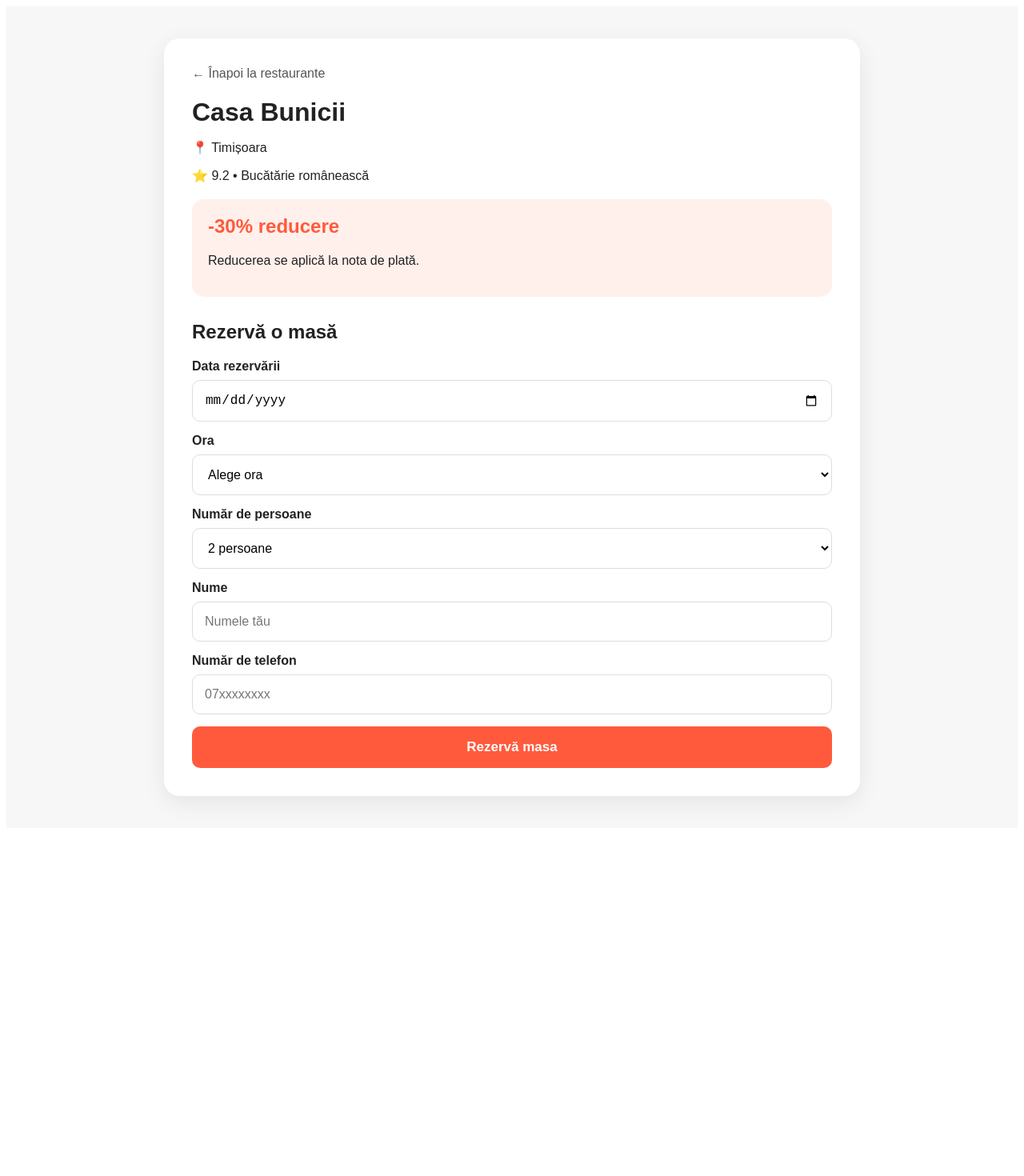
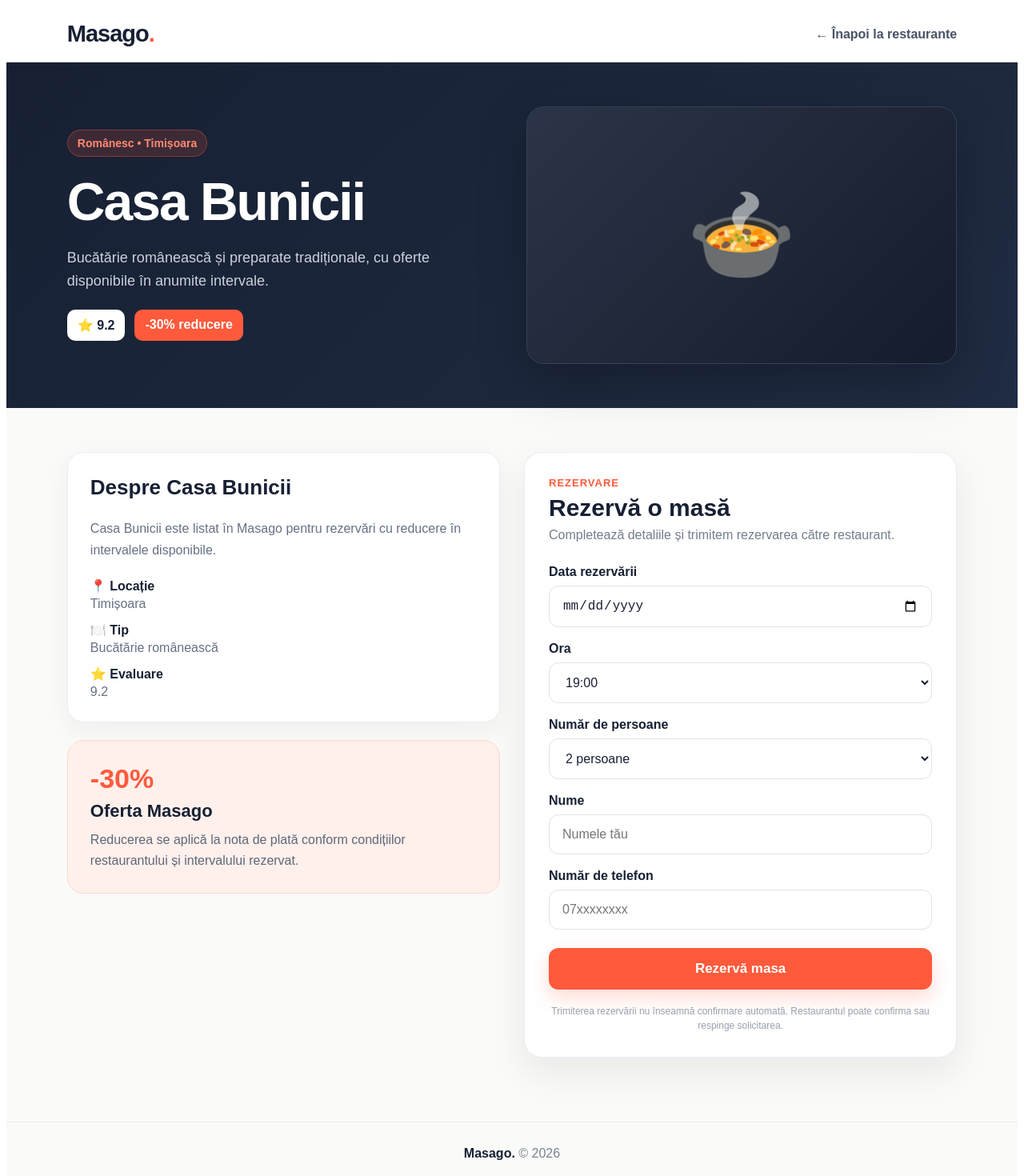
Before and after one commit to masago1/masago1, a Next.js app: page /restaurant in a window 1280 px wide. Shown: the top 1470 px of the page at 80% size. Before the commit the page ends 1043 px from the top, so only its background shows below. Built offline with nearby package versions, Linux system fonts and the light colour scheme.

Commit message:
Update page.js

```diff
--- a/app/restaurant/page.js
+++ b/app/restaurant/page.js
@@ -4,19 +4,12 @@ import { useState } from "react";
 
 export default function RestaurantPage() {
   const [date, setDate] = useState("");
-  const [time, setTime] = useState("");
+  const [time, setTime] = useState("19:00");
   const [guests, setGuests] = useState("2");
   const [name, setName] = useState("");
   const [phone, setPhone] = useState("");
   const [message, setMessage] = useState("");
   const [loading, setLoading] = useState(false);
-
-  function formatDateRomanian(value) {
-    if (!value) return "";
-
-    const [year, month, day] = value.split("-");
-    return `${day}/${month}/${year}`;
-  }
 
   async function handleReservation() {
     setMessage("");
@@ -48,9 +41,7 @@ export default function RestaurantPage() {
       process.env.NEXT_PUBLIC_SUPABASE_PUBLISHABLE_KEY;
 
     if (!supabaseUrl || !supabaseKey) {
-      setMessage(
-        "Conexiunea cu Supabase nu este configurată."
-      );
+      setMessage("Conexiunea cu Supabase nu este configurată.");
       return;
     }
 
@@ -61,13 +52,11 @@ export default function RestaurantPage() {
         `${supabaseUrl}/rest/v1/reservations`,
         {
           method: "POST",
-
           headers: {
             apikey: supabaseKey,
             "Content-Type": "application/json",
             Prefer: "return=minimal",
           },
-
           body: JSON.stringify({
             restaurant_name: "Casa Bunicii",
             reservation_date: date,
@@ -82,141 +71,380 @@ export default function RestaurantPage() {
 
       if (!response.ok) {
         const errorText = await response.text();
-        console.error(errorText);
-
-        setMessage(
-          `Eroare Supabase: ${errorText}`
-        );
+        console.error("Supabase error:", errorText);
+        setMessage(`Eroare Supabase: ${errorText}`);
         return;
       }
 
-      setMessage(
-        "✅ Rezervarea a fost trimisă cu succes!"
-      );
+      setMessage("✅ Rezervarea a fost trimisă cu succes!");
 
       setDate("");
-      setTime("");
+      setTime("19:00");
       setGuests("2");
       setName("");
       setPhone("");
     } catch (error) {
       console.error(error);
-
-      setMessage(
-        `Eroare: ${error.message}`
-      );
+      setMessage(`Eroare: ${error.message}`);
     } finally {
       setLoading(false);
     }
   }
 
-  const inputStyle = {
-    width: "100%",
-    padding: "15px",
-    borderRadius: "10px",
-    border: "1px solid #ddd",
-    fontSize: "16px",
-    boxSizing: "border-box",
-    background: "white",
+  function formatDateRomanian(value) {
+    if (!value) return "";
+    return value.split("-").reverse().join("/");
+  }
+
+  const fieldStyle = {
+    marginBottom: "18px",
   };
 
   const labelStyle = {
     display: "block",
+    fontWeight: "800",
     marginBottom: "8px",
-    fontWeight: "bold",
+    color: "#172033",
   };
 
-  const fieldStyle = {
-    marginBottom: "15px",
+  const inputStyle = {
+    width: "100%",
+    boxSizing: "border-box",
+    padding: "15px 16px",
+    border: "1px solid #dfe3e8",
+    borderRadius: "12px",
+    fontSize: "16px",
+    background: "white",
+    color: "#172033",
+    outline: "none",
   };
 
   return (
     <main
       style={{
+        minHeight: "100vh",
+        background: "#FAFAF8",
         fontFamily: "Arial, sans-serif",
-        background: "#f7f7f7",
-        minHeight: "100vh",
-        padding: "40px 6%",
-        color: "#222",
+        color: "#172033",
       }}
     >
-      <div
+      {/* HEADER */}
+      <header
         style={{
-          maxWidth: "800px",
-          margin: "auto",
           background: "white",
-          padding: "35px",
-          borderRadius: "20px",
-          boxShadow:
-            "0 8px 30px rgba(0,0,0,0.08)",
+          borderBottom: "1px solid #ececec",
+          padding: "18px 6%",
+          display: "flex",
+          justifyContent: "space-between",
+          alignItems: "center",
+          position: "sticky",
+          top: 0,
+          zIndex: 20,
         }}
       >
         <a
           href="/"
           style={{
             textDecoration: "none",
-            color: "#555",
+            color: "#172033",
+            fontSize: "29px",
+            fontWeight: "900",
+            letterSpacing: "-1px",
+          }}
+        >
+          Masago<span style={{ color: "#FF5A3C" }}>.</span>
+        </a>
+
+        <a
+          href="/"
+          style={{
+            textDecoration: "none",
+            color: "#485267",
+            fontWeight: "700",
           }}
         >
           ← Înapoi la restaurante
         </a>
+      </header>
+
+      {/* HERO */}
+      <section
+        style={{
+          background:
+            "linear-gradient(135deg, #172033 0%, #202C43 100%)",
+          color: "white",
+          padding: "55px 6%",
+        }}
+      >
+        <div
+          style={{
+            maxWidth: "1180px",
+            margin: "0 auto",
+            display: "grid",
+            gridTemplateColumns:
+              "repeat(auto-fit, minmax(300px, 1fr))",
+            gap: "35px",
+            alignItems: "center",
+          }}
+        >
+          <div>
+            <div
+              style={{
+                display: "inline-block",
+                background: "rgba(255,90,60,0.16)",
+                color: "#FF8A73",
+                border: "1px solid rgba(255,90,60,0.35)",
+                borderRadius: "999px",
+                padding: "8px 12px",
+                fontSize: "14px",
+                fontWeight: "800",
+                marginBottom: "18px",
+              }}
+            >
+              Românesc • Timișoara
+            </div>
 
             <h1
               style={{
-            fontSize: "32px",
-            marginBottom: "10px",
+                fontSize: "clamp(44px, 6vw, 66px)",
+                margin: 0,
+                letterSpacing: "-2px",
               }}
             >
               Casa Bunicii
             </h1>
 
-        <p>📍 Timișoara</p>
-
-        <p>
-          ⭐ 9.2 • Bucătărie românească
+            <p
+              style={{
+                fontSize: "18px",
+                color: "#cbd2dd",
+                lineHeight: 1.6,
+                maxWidth: "600px",
+              }}
+            >
+              Bucătărie românească și preparate tradiționale,
+              cu oferte disponibile în anumite intervale.
             </p>
 
             <div
               style={{
-            background: "#fff0ec",
-            padding: "20px",
-            borderRadius: "15px",
-            marginTop: "20px",
-            marginBottom: "30px",
+                display: "flex",
+                gap: "12px",
+                flexWrap: "wrap",
+                marginTop: "22px",
+              }}
+            >
+              <span
+                style={{
+                  background: "white",
+                  color: "#172033",
+                  padding: "10px 13px",
+                  borderRadius: "10px",
+                  fontWeight: "800",
+                }}
+              >
+                ⭐ 9.2
+              </span>
+
+              <span
+                style={{
+                  background: "#FF5A3C",
+                  color: "white",
+                  padding: "10px 13px",
+                  borderRadius: "10px",
+                  fontWeight: "900",
+                }}
+              >
+                -30% reducere
+              </span>
+            </div>
+          </div>
+
+          <div
+            style={{
+              height: "320px",
+              borderRadius: "22px",
+              background:
+                "linear-gradient(135deg, #2b3448, #151c2b)",
+              display: "flex",
+              alignItems: "center",
+              justifyContent: "center",
+              fontSize: "110px",
+              border: "1px solid #334057",
+              boxShadow: "0 20px 60px rgba(0,0,0,0.25)",
+            }}
+          >
+            🍲
+          </div>
+        </div>
+      </section>
+
+      {/* CONTENT */}
+      <section
+        style={{
+          maxWidth: "1180px",
+          margin: "0 auto",
+          padding: "55px 6% 80px",
+          display: "grid",
+          gridTemplateColumns:
+            "repeat(auto-fit, minmax(320px, 1fr))",
+          gap: "30px",
+          alignItems: "start",
+        }}
+      >
+        {/* LEFT */}
+        <div>
+          <div
+            style={{
+              background: "white",
+              border: "1px solid #ebedf0",
+              borderRadius: "20px",
+              padding: "28px",
+              boxShadow: "0 10px 30px rgba(23,32,51,0.05)",
+              marginBottom: "22px",
             }}
           >
             <h2
               style={{
-              color: "#ff5a3c",
                 marginTop: 0,
+                fontSize: "26px",
               }}
             >
-            -30% reducere
+              Despre Casa Bunicii
             </h2>
 
-          <p>
-            Reducerea se aplică la nota de plată.
+            <p
+              style={{
+                color: "#667085",
+                lineHeight: 1.7,
+              }}
+            >
+              Casa Bunicii este listat în Masago pentru rezervări
+              cu reducere în intervalele disponibile.
+            </p>
+
+            <div
+              style={{
+                display: "grid",
+                gap: "14px",
+                marginTop: "22px",
+              }}
+            >
+              <div>
+                <strong>📍 Locație</strong>
+                <div style={{ color: "#667085", marginTop: "4px" }}>
+                  Timișoara
+                </div>
+              </div>
+
+              <div>
+                <strong>🍽️ Tip</strong>
+                <div style={{ color: "#667085", marginTop: "4px" }}>
+                  Bucătărie românească
+                </div>
+              </div>
+
+              <div>
+                <strong>⭐ Evaluare</strong>
+                <div style={{ color: "#667085", marginTop: "4px" }}>
+                  9.2
+                </div>
+              </div>
+            </div>
+          </div>
+
+          <div
+            style={{
+              background: "#FFF0EC",
+              border: "1px solid #FFD8CF",
+              borderRadius: "20px",
+              padding: "28px",
+            }}
+          >
+            <div
+              style={{
+                color: "#FF5A3C",
+                fontWeight: "900",
+                fontSize: "34px",
+                marginBottom: "8px",
+              }}
+            >
+              -30%
+            </div>
+
+            <h3
+              style={{
+                margin: "0 0 10px",
+                fontSize: "22px",
+              }}
+            >
+              Oferta Masago
+            </h3>
+
+            <p
+              style={{
+                margin: 0,
+                color: "#5f6777",
+                lineHeight: 1.6,
+              }}
+            >
+              Reducerea se aplică la nota de plată conform
+              condițiilor restaurantului și intervalului rezervat.
             </p>
           </div>
+        </div>
 
-        <h2>Rezervă o masă</h2>
+        {/* BOOKING CARD */}
+        <div
+          style={{
+            background: "white",
+            border: "1px solid #ebedf0",
+            borderRadius: "22px",
+            padding: "30px",
+            boxShadow: "0 18px 45px rgba(23,32,51,0.08)",
+          }}
+        >
+          <p
+            style={{
+              margin: 0,
+              color: "#FF5A3C",
+              fontWeight: "900",
+              fontSize: "13px",
+              textTransform: "uppercase",
+              letterSpacing: "1px",
+            }}
+          >
+            Rezervare
+          </p>
+
+          <h2
+            style={{
+              fontSize: "30px",
+              margin: "7px 0 8px",
+            }}
+          >
+            Rezervă o masă
+          </h2>
+
+          <p
+            style={{
+              color: "#737c8d",
+              marginTop: 0,
+              marginBottom: "28px",
+            }}
+          >
+            Completează detaliile și trimitem rezervarea către
+            restaurant.
+          </p>
 
           <div style={fieldStyle}>
-          <label style={labelStyle}>
-            Data rezervării
-          </label>
+            <label style={labelStyle}>Data rezervării</label>
 
             <input
               type="date"
               value={date}
-            min={
-              new Date()
-                .toISOString()
-                .split("T")[0]
-            }
-            onChange={(e) =>
-              setDate(e.target.value)
-            }
+              min={new Date().toISOString().split("T")[0]}
+              onChange={(e) => setDate(e.target.value)}
               style={inputStyle}
             />
 
@@ -224,142 +452,74 @@ export default function RestaurantPage() {
               <div
                 style={{
                   marginTop: "7px",
+                  color: "#7a8393",
                   fontSize: "14px",
-                color: "#666",
                 }}
               >
                 Data selectată:{" "}
-              <strong>
-                {formatDateRomanian(date)}
-              </strong>
+                <strong>{formatDateRomanian(date)}</strong>
               </div>
             )}
           </div>
 
           <div style={fieldStyle}>
-          <label style={labelStyle}>
-            Ora
-          </label>
+            <label style={labelStyle}>Ora</label>
 
             <select
               value={time}
-            onChange={(e) =>
-              setTime(e.target.value)
-            }
+              onChange={(e) => setTime(e.target.value)}
               style={inputStyle}
             >
-            <option value="">
-              Alege ora
-            </option>
-
-            <option value="18:00">
-              18:00
-            </option>
-
-            <option value="18:30">
-              18:30
-            </option>
-
-            <option value="19:00">
-              19:00
-            </option>
-
-            <option value="19:30">
-              19:30
-            </option>
-
-            <option value="20:00">
-              20:00
-            </option>
-
-            <option value="20:30">
-              20:30
-            </option>
-
-            <option value="21:00">
-              21:00
-            </option>
-
-            <option value="21:30">
-              21:30
-            </option>
+              <option value="18:00">18:00</option>
+              <option value="18:30">18:30</option>
+              <option value="19:00">19:00</option>
+              <option value="19:30">19:30</option>
+              <option value="20:00">20:00</option>
+              <option value="20:30">20:30</option>
+              <option value="21:00">21:00</option>
+              <option value="21:30">21:30</option>
             </select>
           </div>
 
           <div style={fieldStyle}>
-          <label style={labelStyle}>
-            Număr de persoane
-          </label>
+            <label style={labelStyle}>Număr de persoane</label>
 
             <select
               value={guests}
-            onChange={(e) =>
-              setGuests(e.target.value)
-            }
+              onChange={(e) => setGuests(e.target.value)}
               style={inputStyle}
             >
-            <option value="1">
-              1 persoană
-            </option>
-
-            <option value="2">
-              2 persoane
-            </option>
-
-            <option value="3">
-              3 persoane
-            </option>
-
-            <option value="4">
-              4 persoane
-            </option>
-
-            <option value="5">
-              5 persoane
-            </option>
-
-            <option value="6">
-              6 persoane
-            </option>
-
-            <option value="7">
-              7 persoane
-            </option>
-
-            <option value="8">
-              8 persoane
-            </option>
+              <option value="1">1 persoană</option>
+              <option value="2">2 persoane</option>
+              <option value="3">3 persoane</option>
+              <option value="4">4 persoane</option>
+              <option value="5">5 persoane</option>
+              <option value="6">6 persoane</option>
+              <option value="7">7 persoane</option>
+              <option value="8">8 persoane</option>
             </select>
           </div>
 
           <div style={fieldStyle}>
-          <label style={labelStyle}>
-            Nume
-          </label>
+            <label style={labelStyle}>Nume</label>
 
             <input
               type="text"
               placeholder="Numele tău"
               value={name}
-            onChange={(e) =>
-              setName(e.target.value)
-            }
+              onChange={(e) => setName(e.target.value)}
               style={inputStyle}
             />
           </div>
 
           <div style={fieldStyle}>
-          <label style={labelStyle}>
-            Număr de telefon
-          </label>
+            <label style={labelStyle}>Număr de telefon</label>
 
             <input
               type="tel"
               placeholder="07xxxxxxxx"
               value={phone}
-            onChange={(e) =>
-              setPhone(e.target.value)
-            }
+              onChange={(e) => setPhone(e.target.value)}
               style={inputStyle}
             />
           </div>
@@ -369,38 +529,74 @@ export default function RestaurantPage() {
             disabled={loading}
             style={{
               width: "100%",
-            background: loading
-              ? "#aaa"
-              : "#ff5a3c",
+              marginTop: "5px",
+              border: "none",
+              borderRadius: "12px",
+              padding: "16px",
+              background: loading ? "#aeb4bf" : "#FF5A3C",
               color: "white",
-            border: "none",
-            borderRadius: "10px",
-            padding: "16px",
               fontSize: "17px",
-            fontWeight: "bold",
-            cursor: loading
-              ? "not-allowed"
-              : "pointer",
+              fontWeight: "900",
+              cursor: loading ? "not-allowed" : "pointer",
+              boxShadow: loading
+                ? "none"
+                : "0 10px 24px rgba(255,90,60,0.22)",
             }}
           >
-          {loading
-            ? "Se trimite..."
-            : "Rezervă masa"}
+            {loading ? "Se trimite..." : "Rezervă masa"}
           </button>
 
           {message && (
-          <p
+            <div
               style={{
+                marginTop: "20px",
+                padding: "14px",
+                borderRadius: "11px",
+                background: message.includes("✅")
+                  ? "#EAF7EF"
+                  : "#FFF0EC",
+                color: message.includes("✅")
+                  ? "#177245"
+                  : "#A33A29",
+                fontWeight: "800",
                 textAlign: "center",
-              fontWeight: "bold",
-              marginTop: "20px",
+                lineHeight: 1.5,
                 wordBreak: "break-word",
               }}
             >
               {message}
+            </div>
+          )}
+
+          <p
+            style={{
+              color: "#98A0AE",
+              fontSize: "12px",
+              textAlign: "center",
+              marginTop: "18px",
+              marginBottom: 0,
+              lineHeight: 1.5,
+            }}
+          >
+            Trimiterea rezervării nu înseamnă confirmare automată.
+            Restaurantul poate confirma sau respinge solicitarea.
           </p>
-        )}
         </div>
+      </section>
+
+      <footer
+        style={{
+          borderTop: "1px solid #ececec",
+          padding: "30px 6%",
+          textAlign: "center",
+          color: "#7A8393",
+        }}
+      >
+        <strong style={{ color: "#172033" }}>
+          Masago.
+        </strong>{" "}
+        © 2026
+      </footer>
     </main>
   );
 }
```
Lines whose indentation alone changed are shown as unchanged.
